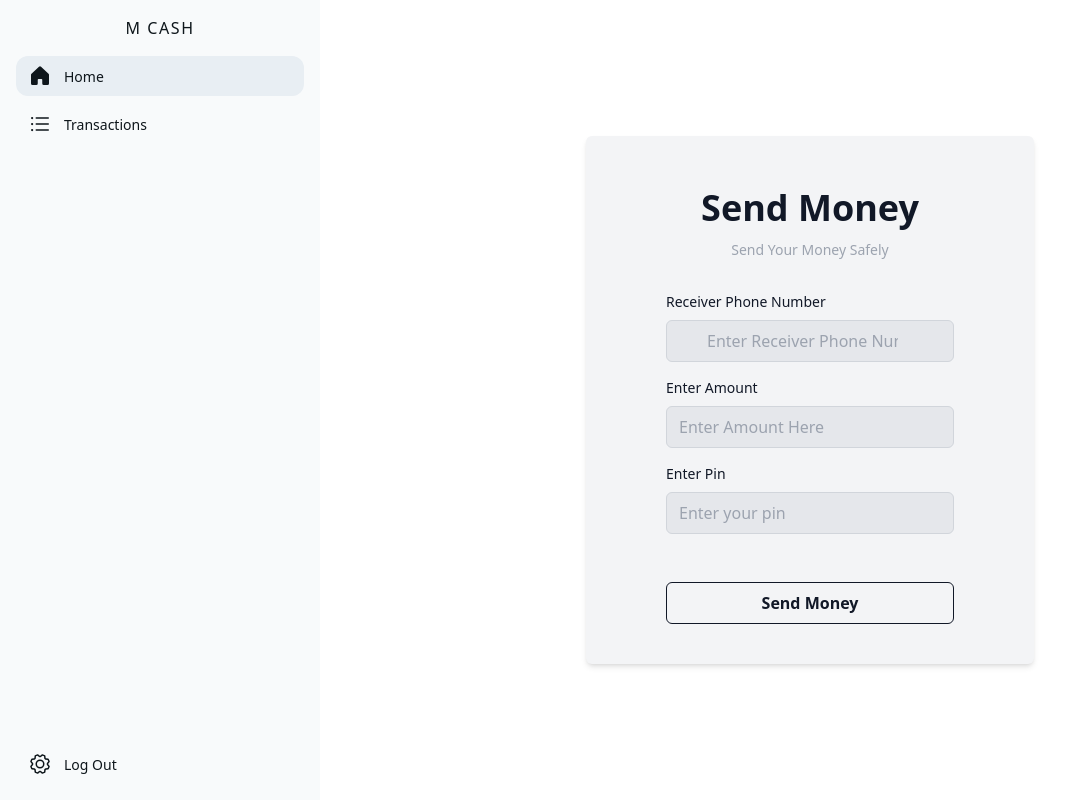
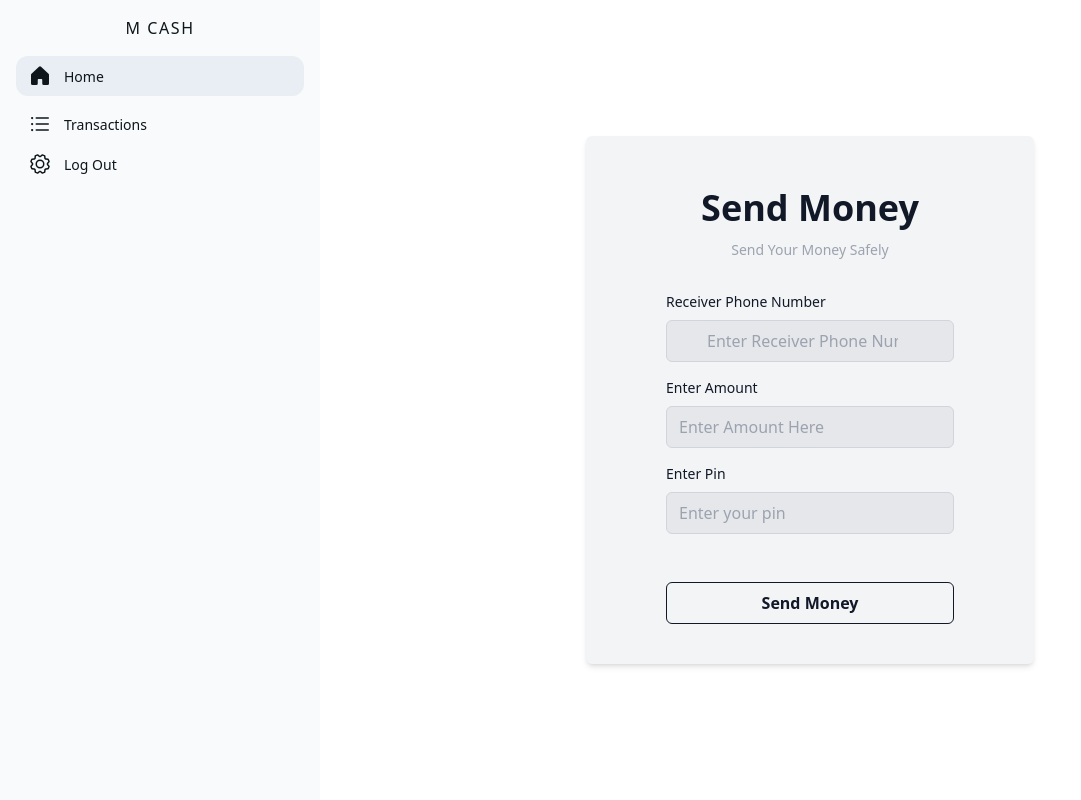
Before and after one commit to Mahbub2001/MCash_Frontend, a Next.js app: page /sendmoney in a window 1280 px wide. Shown: the whole page, without its empty margins (0-1081 px from the left). Built offline with nearby package versions, Linux system fonts and the light colour scheme; no server answers.

Commit message:
sidebar_solve

```diff
--- a/src/components/Siderbar/Sidebar.js
+++ b/src/components/Siderbar/Sidebar.js
@@ -28,7 +28,7 @@ function Sidebar({ user, logout }) {
       </button>
 
       <div
-        className={`fixed lg:relative h-full min-h-screen flex flex-col justify-between bg-[#f8fafb] p-4 transform transition-transform duration-300 ease-in-out ${
+        className={`fixed lg:relative h-full min-h-screen justify-between bg-[#f8fafb] p-4 transform transition-transform duration-300 ease-in-out ${
           isSidebarOpen ? "translate-x-0" : "-translate-x-full lg:translate-x-0"
         } w-80 z-40`}
       >
```
